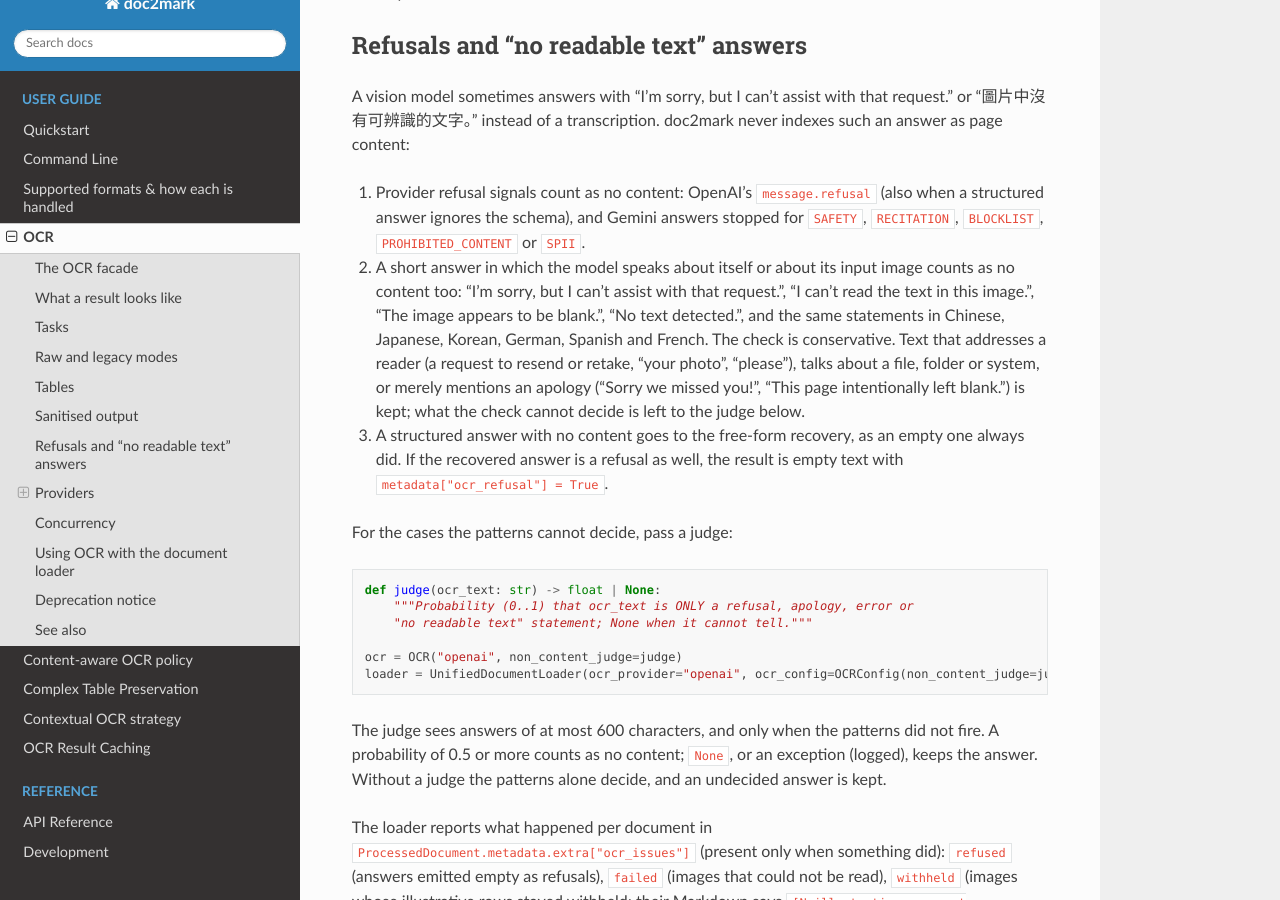
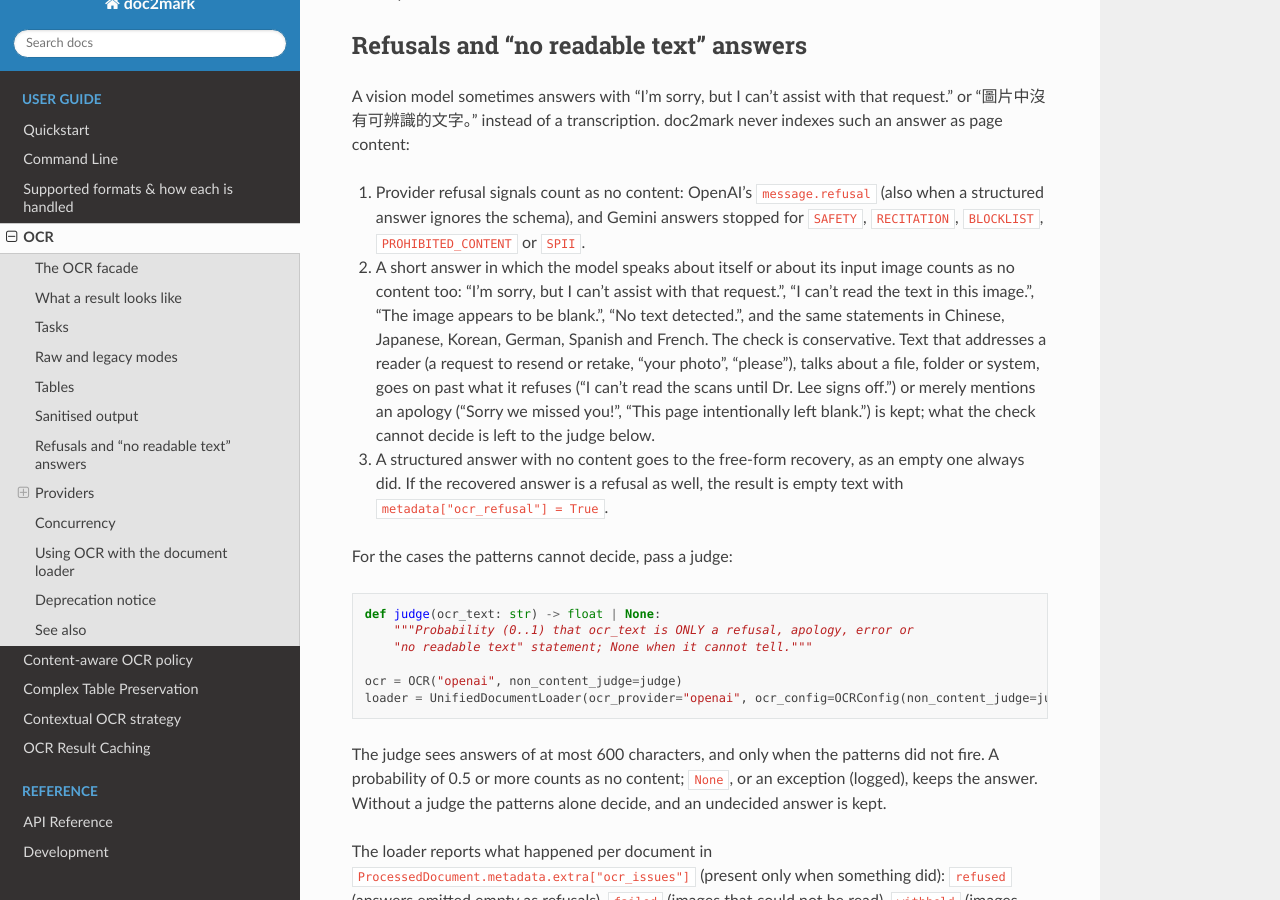
Before and after one commit to luisleo526/doc2mark, a Sphinx documentation site: the page built from docs/ocr.rst, in a window 1280 px wide and 900 px high, scrolled down 4386 px. Built offline with Sphinx 7.4.7 and the Read the Docs theme 3.1.0, drawn with Linux system fonts in a browser that asks for light colours.

Commit message:
docs(ocr): refusal check keeps sentences that go on past what they refuse
Co-Authored-By: Claude Opus 5.5 (1M context) <noreply@anthropic.com>

```diff
--- a/docs/ocr.rst
+++ b/docs/ocr.rst
@@ -244,7 +244,8 @@ indexes such an answer as page content:
    "I can't read the text in this image.", "The image appears to be blank.", "No text
    detected.", and the same statements in Chinese, Japanese, Korean, German, Spanish
    and French. The check is conservative. Text that addresses a reader (a request to
-   resend or retake, "your photo", "please"), talks about a file, folder or system, or
+   resend or retake, "your photo", "please"), talks about a file, folder or system,
+   goes on past what it refuses ("I can't read the scans until Dr. Lee signs off.") or
    merely mentions an apology ("Sorry we missed you!", "This page intentionally left
    blank.") is kept; what the check cannot decide is left to the judge below.
 3. A structured answer with no content goes to the free-form recovery, as an empty
```
